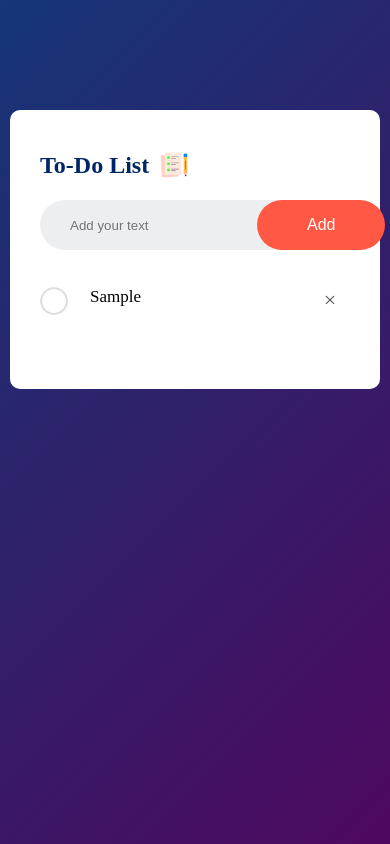
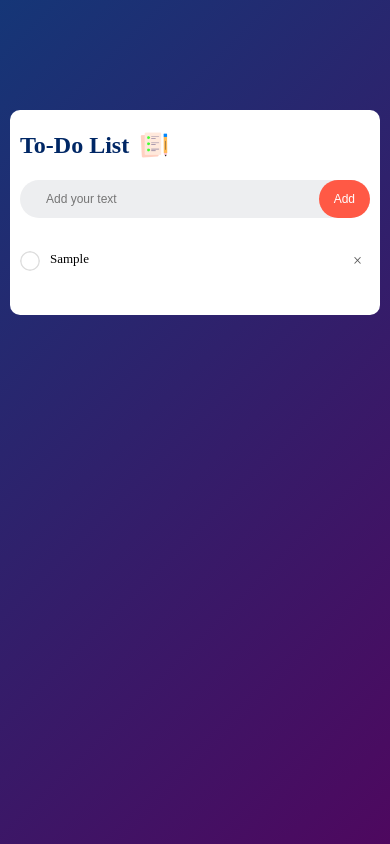
Before and after one commit to muge-ms1/To-Do-List, a plain HTML site: page index.html in a window 390 px wide. Both pictures are taken after typing "Sample" into the empty fields and a click on the button "Add". Drawn offline with Linux system fonts and the light colour scheme.

Commit message:
styles.css

```diff
--- a/styles.css
+++ b/styles.css
@@ -97,3 +97,70 @@ ul li span{
 ul li span:hover{
     background: #edeef0;
 }
+@media (max-width: 768px) {
+    .todo-app {
+        padding: 30px 20px 50px;
+    }
+
+    input {
+        padding: 8px;
+        font-size: 14px;
+    }
+
+    button {
+        padding: 14px 20px;
+        font-size: 14px;
+    }
+
+    ul li {
+        font-size: 15px;
+        padding: 10px 8px 10px 40px;
+    }
+
+    ul li::before {
+        height: 24px;
+        width: 24px;
+        top: 10px;
+    }
+
+    ul li span {
+        width: 30px;
+        height: 30px;
+        font-size: 18px;
+        line-height: 30px;
+    }
+}
+
+@media (max-width: 480px) {
+    .todo-app {
+        padding: 20px 10px 40px;
+    }
+
+    input {
+        padding: 6px;
+        font-size: 12px;
+    }
+
+    button {
+        padding: 12px 15px;
+        font-size: 12px;
+    }
+
+    ul li {
+        font-size: 13px;
+        padding: 8px 8px 8px 30px;
+    }
+
+    ul li::before {
+        height: 20px;
+        width: 20px;
+        top: 8px;
+    }
+
+    ul li span {
+        width: 25px;
+        height: 25px;
+        font-size: 16px;
+        line-height: 25px;
+    }
+}
```
